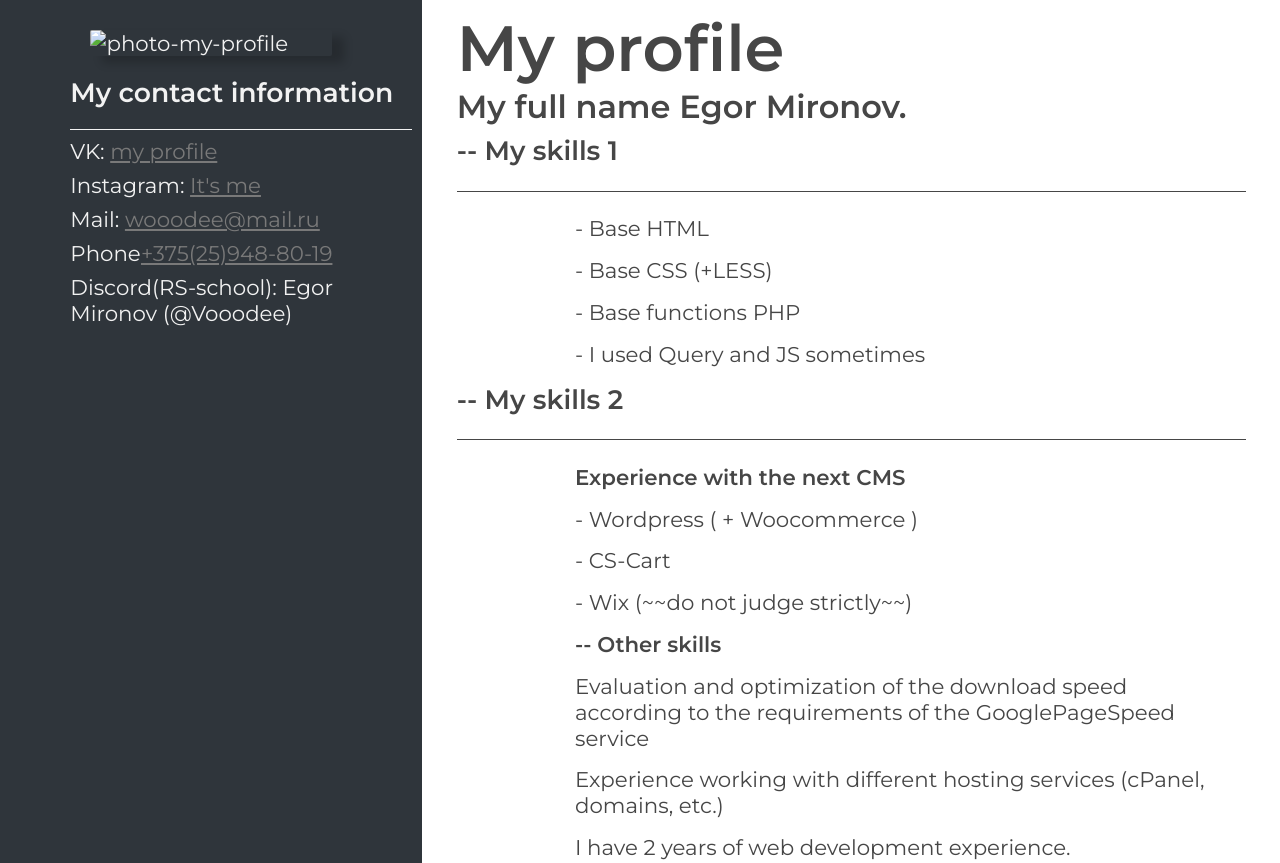
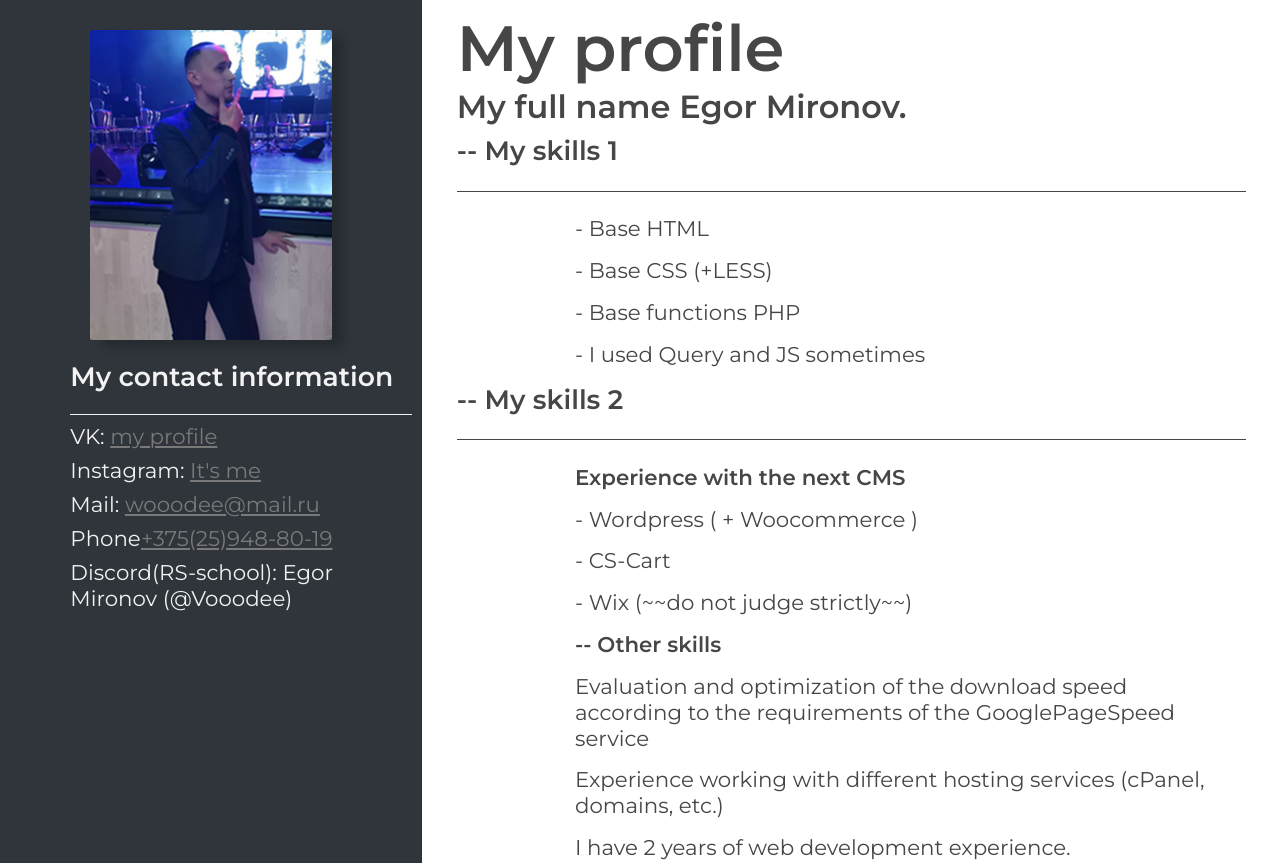
Before and after one commit to Glebyshec/rsschool-cv, a plain HTML site: page index.html in a window 1280 px wide. Shown: the top 863 px of the page. Drawn offline with Linux system fonts and the light colour scheme; the site is published under a folder, as on GitHub Pages, so addresses that start at the root find nothing.

Commit message:
refactor: update link my photo

```diff
--- a/index.html
+++ b/index.html
@@ -13,7 +13,7 @@
   <div class="container">
     <div class="main-block">
       <aside class="side-panel">
-        <img class="my-photo-profile" src="/my-last-photo.png" alt="photo-my-profile">
+        <img class="my-photo-profile" src="my-last-photo.png" alt="photo-my-profile">
         <section class="aside-section">
           <h3 class="aside-header">My contact information</h3>
           <ul>
```
